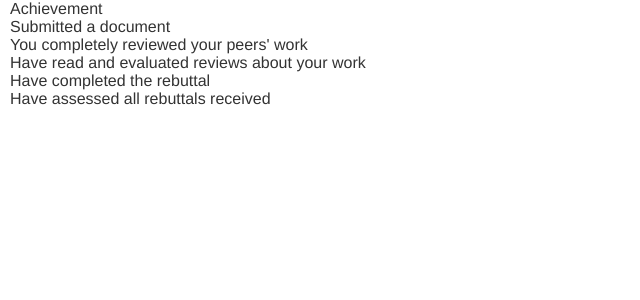
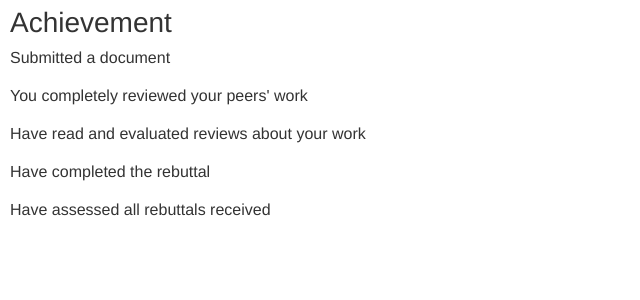
Before and after one commit to kgdunn/django-peer-review-system, a Django app: template interactive/templates/interactive/display_progress.html in a window 1280 px wide. Shown: the top 300 px of the page, without its empty margins (0-640 px from the left). Run offline with Django 3.2, Linux system fonts and the light colour scheme; the template is opened without the code that fills it, so the values that code supplies are empty; parts of the project's set-up code (start-up, migrations or seed data) failed here and were passed over; some libraries are stand-ins or nearby versions.

Commit message:
More changes on production

```diff
--- a/basic/templates/basic/base.html
+++ b/basic/templates/basic/base.html
@@ -2,6 +2,7 @@
 <link rel="stylesheet" href="https://ajax.googleapis.com/ajax/libs/jqueryui/1.12.1/themes/smoothness/jquery-ui.css">
 <link href="https://fonts.googleapis.com/css?family=Lato|Raleway" rel="stylesheet">
 <link rel="stylesheet" type="text/css" href="//cdn.datatables.net/1.10.15/css/dataTables.bootstrap.min.css">
+<link rel="stylesheet" type="text/css" href="/images/css/font-awesome.min.css">
 <style>
 
 body {
--- a/interactive/admin.py
+++ b/interactive/admin.py
@@ -18,7 +18,7 @@ admin.site.register(Achievement, AchievementAdmin)
 class TriggerAdmin(admin.ModelAdmin):
     list_display = ("name", "order", "function", "is_active",
                     "entry_point", "start_dt", "end_dt")
-    ordering = ['order', 'name']
+    ordering = ["-entry_point", 'order', 'name']
     list_filter = ['entry_point']
 admin.site.register(Trigger, TriggerAdmin)
 
--- a/interactive/templates/interactive/display_progress.html
+++ b/interactive/templates/interactive/display_progress.html
@@ -3,28 +3,60 @@
 {% load template_extras %}
 
 
+{% block header %}
+<script>
+$(document).ready( function () {
+
+  $('#overall_progress').DataTable( {
+    paging: false,
+    searching: false,
+    fixedHeader: {
+        header: false,
+        footer: true
+    },
+    bSort: false,
+    bInfo: false,
+    bAutoWidth: false,
+  } );
+} );
+</script>
+
+<style>
+.first-column{
+    padding-right: 20px;
+    padding-top:   10px;
+    padding-bottom: 10px;
+
+}
+</style>
+{% endblock %}
+
+
 {% block content %}
 
 
-<table>
+
+<table id="overall_progress">
 <thead><tr>
-<td>Achievement</td>
+<td style="font-size:28">Achievement</td>
 {% for unit in entries %}
-    <td>{{unit.LTI_title}}</td>
+    <td style="font-size:20">{{unit.LTI_title}}</td>
 {% endfor %}
 </tr></thead>
 <tbody>
-<tr><td>Submitted a document</td>
+<tr><td class="first-column" >Submitted a document</td>
 
     {% for unit in entries %}
         {% if achieved|keyvalue:unit|keyvalue:'submitted' %}
-            <td><i class="fa fa-check" aria-hidden="true"></i></td>
+            {% with achievement=achieved|keyvalue:unit|keyvalue:'submitted' %}
+            <td><i class="fa fa-check" aria-hidden="true"></i>&nbsp;{{ achievement.when|date:"d M Y, H:i"  }}</td>
+            {% endwith %}
         {% else %}
             <td><i class="fa fa-times" aria-hidden="true"></i></td>
         {% endif %}
     {% endfor %}
 </tr>
-<tr><td>You completely reviewed your peers' work</td>
+<tr><td class="first-column">You completely reviewed your peers' work</td>
     {% for unit in entries %}
         {% if achieved|keyvalue:unit|keyvalue:'completed_all_reviews' %}
             <td><i class="fa fa-check" aria-hidden="true"></i></td>
@@ -34,7 +66,7 @@
     {% endfor %}
 </tr>
 
-<tr><td>Have read and evaluated reviews about your work</td>
+<tr><td class="first-column">Have read and evaluated reviews about your work</td>
     {% for unit in entries %}
         {% if achieved|keyvalue:unit|keyvalue:'read_and_evaluated_all_reviews' %}
             <td><i class="fa fa-check" aria-hidden="true"></i></td>
@@ -45,7 +77,7 @@
 </tr>
 
 
-<tr><td>Have completed the rebuttal</td>
+<tr><td class="first-column">Have completed the rebuttal</td>
     {% for unit in entries %}
         {% if achieved|keyvalue:unit|keyvalue:'completed_rebuttal' %}
             <td><i class="fa fa-check" aria-hidden="true"></i></td>
@@ -55,7 +87,7 @@
     {% endfor %}
 </tr>
 
-<tr><td>Have assessed all rebuttals received</td>
+<tr><td class="first-column">Have assessed all rebuttals received</td>
     {% for unit in entries %}
         {% if achieved|keyvalue:unit|keyvalue:'assessed_rebuttals' %}
             <td><i class="fa fa-check" aria-hidden="true"></i></td>
--- a/interactive/templatetags/template_extras.py
+++ b/interactive/templatetags/template_extras.py
@@ -9,3 +9,8 @@ def keyvalue(dictn, key):
         return dictn[key]
     except KeyError:
         return ''
+
+
+@register.filter(name='getfield')
+def getfield(obj, field):
+    return getattr(obj, field, default='')
```
